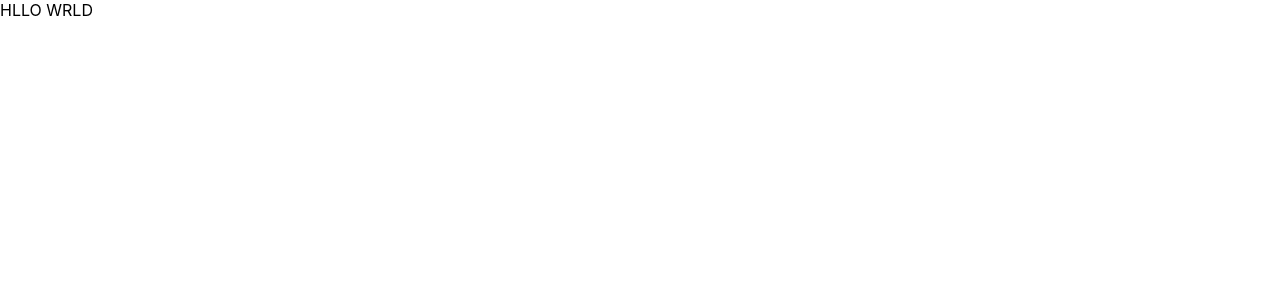
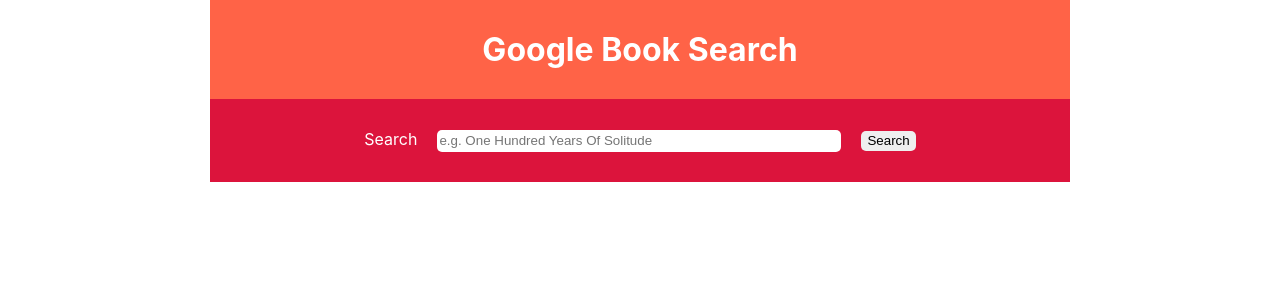
Before and after one commit to rodellwarner/google-book-finder, a React (Create React App) app in the folder google-book-finder/: page / in a window 1280 px wide. Shown: the top 300 px of the page. Built offline with nearby package versions, Linux system fonts and the light colour scheme.

Commit message:
header and searchbar built, inactive

```diff
--- a/google-book-finder/src/App.js
+++ /dev/null
@@ -1,10 +0,0 @@
-import React, { Component } from "react";
-import "./App.css";
-
-class App extends Component {
-  render() {
-    return <div>HLLO WRLD</div>;
-  }
-}
-
-export default App;
--- /dev/null
+++ b/google-book-finder/src/App/App.css
@@ -0,0 +1,16 @@
+.app {
+  text-align: center;
+  position: relative;
+  height: 100%;
+}
+
+.h1 {
+  color: white;
+  background: tomato;
+  width: 800px;
+  text-align: center;
+  padding: 30px;
+  margin: auto;
+  /* display: flex;
+  justify-content: center; */
+}
--- /dev/null
+++ b/google-book-finder/src/App/App.js
@@ -0,0 +1,16 @@
+import React, { Component } from "react";
+import "./App.css";
+import SearchBar from "../SearchBar/SearchBar";
+
+class App extends Component {
+  render() {
+    return (
+      <div className="app">
+        <h1 className="h1">Google Book Search</h1>
+        <SearchBar />
+      </div>
+    );
+  }
+}
+
+export default App;
--- /dev/null
+++ b/google-book-finder/src/SearchBar/SearchBar.css
@@ -0,0 +1,25 @@
+.searchBar {
+  background: crimson;
+  width: 800px;
+  margin: auto;
+  padding: 30px;
+}
+
+#submitButton {
+  border-radius: 5px;
+  border: none;
+  height: 20px;
+}
+
+#searchInput {
+  border: none;
+  border-radius: 5px;
+  margin-right: 20px;
+  width: 400px;
+  height: 20px;
+}
+
+#searchInputLabel {
+  color: white;
+  margin-right: 20px;
+}
--- /dev/null
+++ b/google-book-finder/src/SearchBar/SearchBar.js
@@ -0,0 +1,27 @@
+import React, { Component } from "react";
+import "./SearchBar.css";
+
+class SearchBar extends Component {
+  render() {
+    return (
+      <div className="searchBar">
+        <form className="searchForm">
+          <label id="searchInputLabel" htmlFor="Search">
+            Search
+          </label>
+          <input
+            type="text"
+            name="searchInput"
+            id="searchInput"
+            placeholder="e.g. One Hundred Years Of Solitude"
+          ></input>
+          <button type="Submit" id="submitButton">
+            Search
+          </button>
+        </form>
+      </div>
+    );
+  }
+}
+
+export default SearchBar;
--- a/google-book-finder/src/index.js
+++ b/google-book-finder/src/index.js
@@ -1,6 +1,6 @@
 import React from "react";
 import ReactDOM from "react-dom";
 import "./index.css";
-import App from "./App";
+import App from "./App/App";
 
 ReactDOM.render(<App />, document.getElementById("root"));
```
Also changed, not shown: 2 other files (tests, documents, lock files or other folders).
